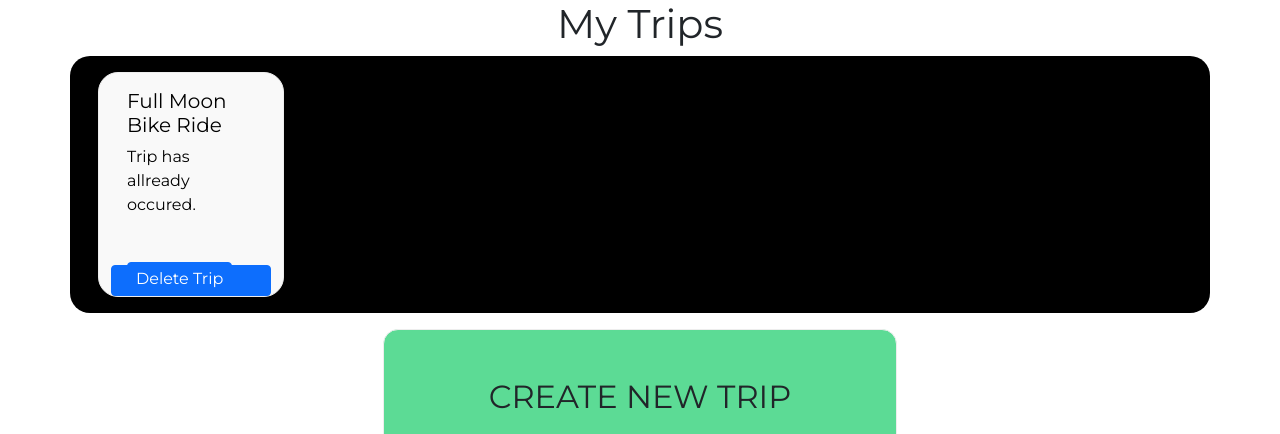
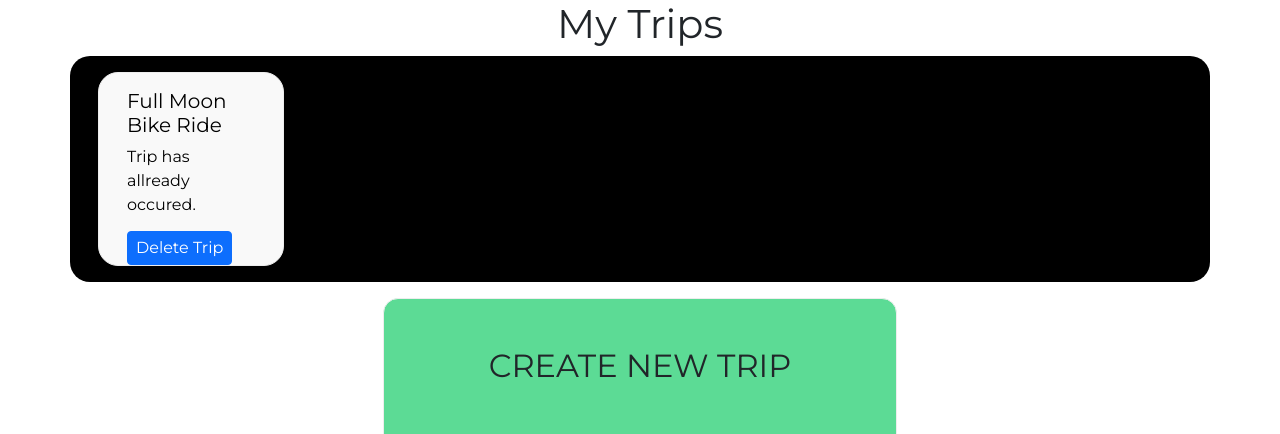
Before and after one commit to jrichcodes/Website-Project-Code, a Flask app: page /events in a window 1280 px wide. Shown: the part 64-498 px from the top of the page. Run offline with Flask 2, Linux system fonts and the light colour scheme; a user stored in the database is signed in; data comes from the database, SQL or seed files in the repository; some libraries are stand-ins or nearby versions.

Commit message:
took out double delete button

```diff
--- a/project_template/website/templates/events.html
+++ b/project_template/website/templates/events.html
@@ -61,7 +61,6 @@
                         </div>
                     </div>
                     </a>
-                    <button type="button" class="btn btn-primary btn-sm" onClick="deleteTrip({{trip.id}})">Delete</button>
                 </div>
                 {% endfor %}
                 </div>
```
